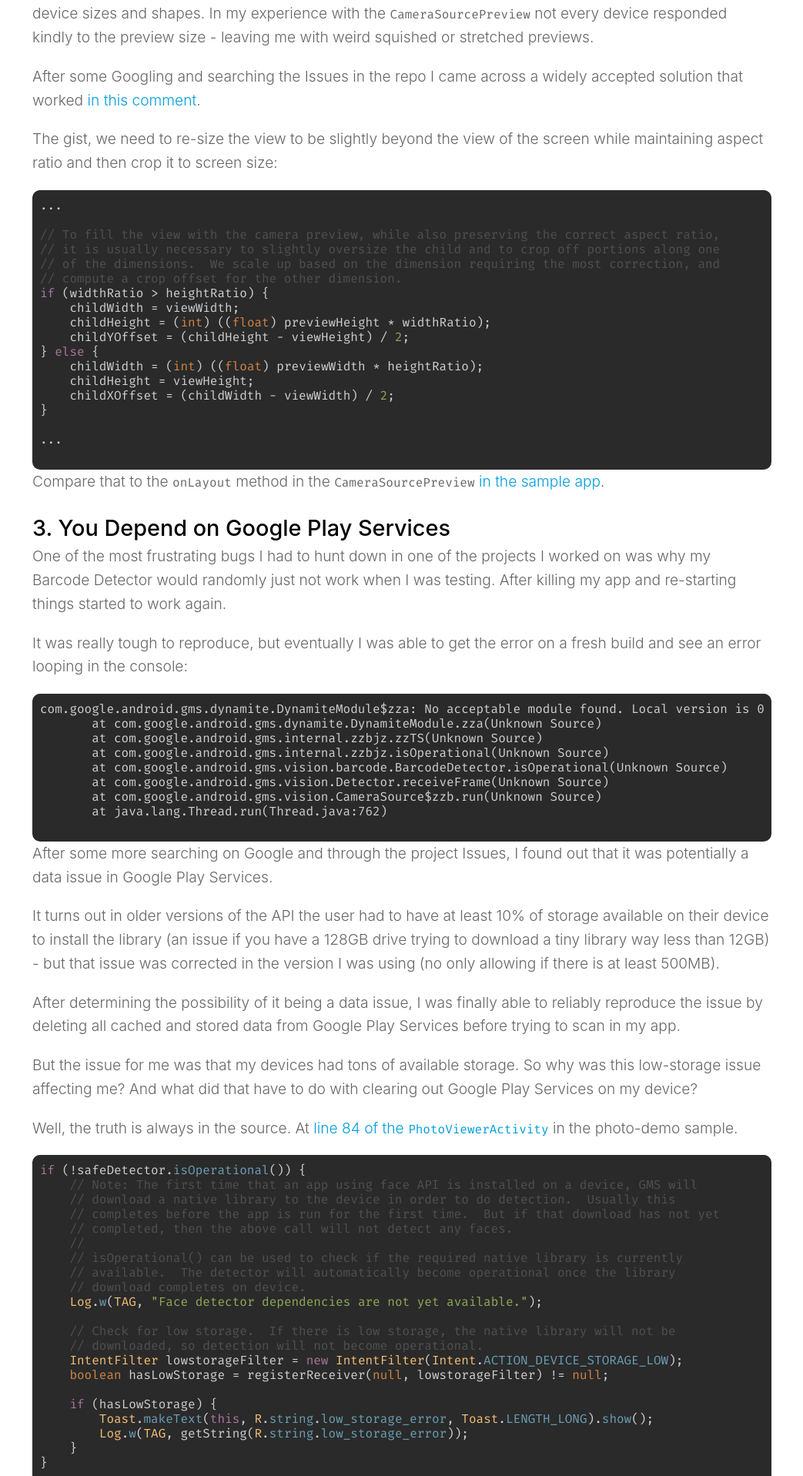
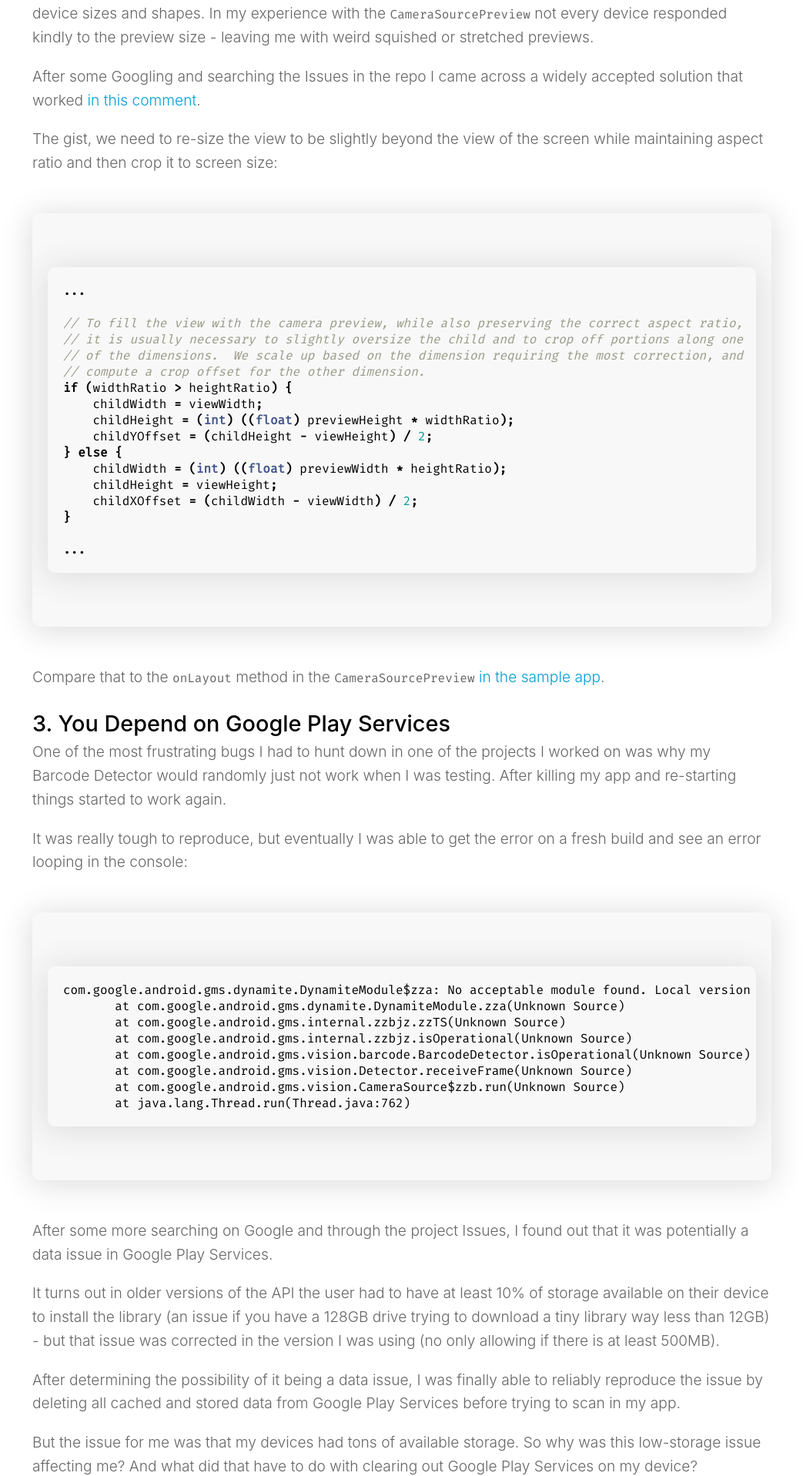
Before and after one commit to Base11Studios/base11site, a Jekyll site: the page built from _posts/2018-03-01-google-vision-api-retro.md, in a window 1280 px wide. Shown: the part 2165-4082 px from the top of the page at 77% size, without its empty margins (118-1161 px from the left). Built offline with Jekyll 4.4.1, drawn with Linux system fonts in a browser that asks for light colours; nearby versions of some CDN libraries; library files that are not in the unit come from our copies; comment, search, counter and statistics services are not loaded.

Commit message:
styling blog posts

```diff
--- a/css/syntax.css
+++ b/css/syntax.css
@@ -1,80 +1,219 @@
 .highlight table td { padding: 5px; }
 .highlight table pre { margin: 0; }
-.highlight, .highlight .w {
-  color: #d0d0d0;
-  background-color: #2a2a2a;
+.highlight {
   border-radius: 10px;
   overflow-x: auto;
+  margin-top: 50px;
+  margin-bottom: 50px;
+  padding: 20px;
+  font-size: 1.1rem;
+  font-family: 'Fira Mono', monospace;
+  box-shadow: 0px 3.5px 40px 3px #ddd;
+}
+.highlight .cm {
+  color: #999988;
+  font-style: italic;
+}
+.highlight .cp {
+  color: #999999;
+  font-weight: bold;
+}
+.highlight .c1 {
+  color: #999988;
+  font-style: italic;
+}
+.highlight .cs {
+  color: #999999;
+  font-weight: bold;
+  font-style: italic;
+}
+.highlight .c, .highlight .cd {
+  color: #999988;
+  font-style: italic;
 }
 .highlight .err {
-  color: #151515;
-  background-color: #ac4142;
+  color: #a61717;
+  background-color: #e3d2d2;
 }
-.highlight .c, .highlight .cd, .highlight .cm, .highlight .c1, .highlight .cs {
-  color: #505050;
+.highlight .gd {
+  color: #000000;
+  background-color: #ffdddd;
 }
-.highlight .cp {
-  color: #f4bf75;
+.highlight .ge {
+  color: #000000;
+  font-style: italic;
+}
+.highlight .gr {
+  color: #aa0000;
+}
+.highlight .gh {
+  color: #999999;
+}
+.highlight .gi {
+  color: #000000;
+  background-color: #ddffdd;
+}
+.highlight .go {
+  color: #888888;
+}
+.highlight .gp {
+  color: #555555;
+}
+.highlight .gs {
+  font-weight: bold;
+}
+.highlight .gu {
+  color: #aaaaaa;
+}
+.highlight .gt {
+  color: #aa0000;
+}
+.highlight .kc {
+  color: #000000;
+  font-weight: bold;
+}
+.highlight .kd {
+  color: #000000;
+  font-weight: bold;
+}
+.highlight .kn {
+  color: #000000;
+  font-weight: bold;
+}
+.highlight .kp {
+  color: #000000;
+  font-weight: bold;
+}
+.highlight .kr {
+  color: #000000;
+  font-weight: bold;
+}
+.highlight .kt {
+  color: #445588;
+  font-weight: bold;
+}
+.highlight .k, .highlight .kv {
+  color: #000000;
+  font-weight: bold;
+}
+.highlight .mf {
+  color: #009999;
+}
+.highlight .mh {
+  color: #009999;
+}
+.highlight .il {
+  color: #009999;
+}
+.highlight .mi {
+  color: #009999;
+}
+.highlight .mo {
+  color: #009999;
+}
+.highlight .m, .highlight .mb, .highlight .mx {
+  color: #009999;
+}
+.highlight .sb {
+  color: #d14;
+}
+.highlight .sc {
+  color: #d14;
+}
+.highlight .sd {
+  color: #d14;
+}
+.highlight .s2 {
+  color: #d14;
+}
+.highlight .se {
+  color: #d14;
+}
+.highlight .sh {
+  color: #d14;
+}
+.highlight .si {
+  color: #d14;
+}
+.highlight .sx {
+  color: #d14;
+}
+.highlight .sr {
+  color: #009926;
+}
+.highlight .s1 {
+  color: #d14;
+}
+.highlight .ss {
+  color: #990073;
+}
+.highlight .s {
+  color: #d14;
+}
+.highlight .na {
+  color: #008080;
+}
+.highlight .bp {
+  color: #999999;
+}
+.highlight .nb {
+  color: #0086B3;
+}
+.highlight .nc {
+  color: #445588;
+  font-weight: bold;
+}
+.highlight .no {
+  color: #008080;
+}
+.highlight .nd {
+  color: #3c5d5d;
+  font-weight: bold;
+}
+.highlight .ni {
+  color: #800080;
+}
+.highlight .ne {
+  color: #990000;
+  font-weight: bold;
+}
+.highlight .nf {
+  color: #990000;
+  font-weight: bold;
+}
+.highlight .nl {
+  color: #990000;
+  font-weight: bold;
+}
+.highlight .nn {
+  color: #555555;
 }
 .highlight .nt {
-  color: #f4bf75;
+  color: #000080;
 }
-.highlight .o, .highlight .ow {
-  color: #d0d0d0;
+.highlight .vc {
+  color: #008080;
 }
-.highlight .p, .highlight .pi {
-  color: #d0d0d0;
+.highlight .vg {
+  color: #008080;
 }
-.highlight .gi {
-  color: #90a959;
+.highlight .vi {
+  color: #008080;
 }
-.highlight .gd {
-  color: #ac4142;
+.highlight .nv {
+  color: #008080;
 }
-.highlight .gh {
-  color: #6a9fb5;
-  background-color: #151515;
+.highlight .ow {
+  color: #000000;
   font-weight: bold;
 }
-.highlight .k, .highlight .kn, .highlight .kp, .highlight .kr, .highlight .kv {
-  color: #aa759f;
+.highlight .o {
+  color: #000000;
+  font-weight: bold;
 }
-.highlight .kc {
-  color: #d28445;
+.highlight .w {
+  color: #bbbbbb;
 }
-.highlight .kt {
-  color: #d28445;
+.highlight {
+  background-color: #f8f8f8;
 }
-.highlight .kd {
-  color: #d28445;
-}
-.highlight .s, .highlight .sb, .highlight .sc, .highlight .sd, .highlight .s2, .highlight .sh, .highlight .sx, .highlight .s1 {
-  color: #90a959;
-}
-.highlight .sr {
-  color: #75b5aa;
-}
-.highlight .si {
-  color: #8f5536;
-}
-.highlight .se {
-  color: #8f5536;
-}
-.highlight .nn {
-  color: #f4bf75;
-}
-.highlight .nc {
-  color: #f4bf75;
-}
-.highlight .no {
-  color: #f4bf75;
-}
-.highlight .na {
-  color: #6a9fb5;
-}
-.highlight .m, .highlight .mf, .highlight .mh, .highlight .mi, .highlight .il, .highlight .mo, .highlight .mb, .highlight .mx {
-  color: #90a959;
-}
-.highlight .ss {
-  color: #90a959;
-}
```
